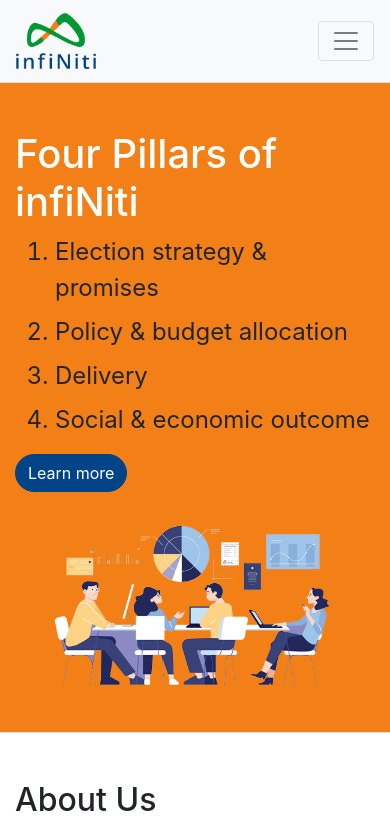
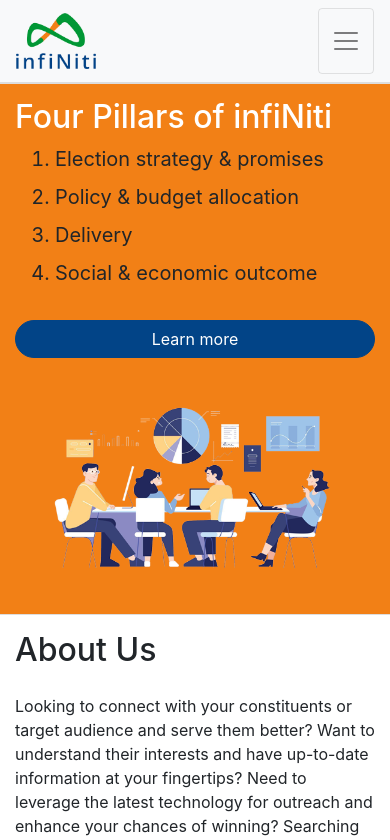
Before and after one commit to karthikdeva/infiNiti, a plain HTML site: page index.html in a window 390 px wide. Shown: the top 840 px of the page. Drawn offline with nearby package versions, Linux system fonts and the light colour scheme.

Commit message:
css updated

```diff
--- a/css/styles.css
+++ b/css/styles.css
@@ -98,3 +98,37 @@
 .header {
     border-bottom: 1px solid #ddd;
 }
+
+@media (max-width: 991.98px) {
+    .navbar {
+        padding: 0;
+        width: 100%;
+    }
+    .brand-wrap {
+        display: flex;
+        width: 100%;
+        border-bottom: 1px solid #ddd;
+        justify-content: space-between;
+    }
+    .brand-wrap,
+    .navbar-collapse {
+        padding: 0.5rem 1rem
+    }
+}
+
+@media (max-width: 575.98px) {
+    .banner-content h1 {
+        font-size: 2rem;
+    }
+    .banner-content li {
+        font-size: 1.25rem;
+    }
+    .banner-content .btn {
+        width: 100%;
+        margin-top: 1rem;
+    }
+    .py-5 {
+        padding-top: 1rem!important;
+        padding-bottom: 1rem!important;
+    }
+}
--- a/index.html
+++ b/index.html
@@ -19,10 +19,12 @@
 
     <nav class="navbar header navbar-expand-lg navbar-light bg-light fixed-top">
         <div class="container">
-            <a class="navbar-brand" href="#"><img src="./images/logo.png" width="80" alt="infiNiti" /></a>
-            <button class="navbar-toggler" type="button" data-toggle="collapse" data-target="#navbarNav" aria-controls="navbarNav" aria-expanded="false" aria-label="Toggle navigation">
+            <div class="brand-wrap">
+                <a class="navbar-brand" href="#"><img src="./images/logo.png" width="80" alt="infiNiti" /></a>
+                <button class="navbar-toggler" type="button" data-toggle="collapse" data-target="#navbarNav" aria-controls="navbarNav" aria-expanded="false" aria-label="Toggle navigation">
       <span class="navbar-toggler-icon"></span>
     </button>
+            </div>
             <div class="collapse navbar-collapse" id="navbarNav">
                 <ul class="navbar-nav ml-auto">
                     <li class="nav-item">
@@ -46,7 +48,7 @@
     <section id="hero" class="home-hero section  d-flex">
         <div class="container">
             <div class="row">
-                <div class="col-md-6 banner-content pt-5">
+                <div class="col-md-6 banner-content py-5">
                     <h1 class="text-white">Four Pillars of infiNiti</h1>
                     <ol>
                         <li>Election strategy &amp; promises</li>
```
